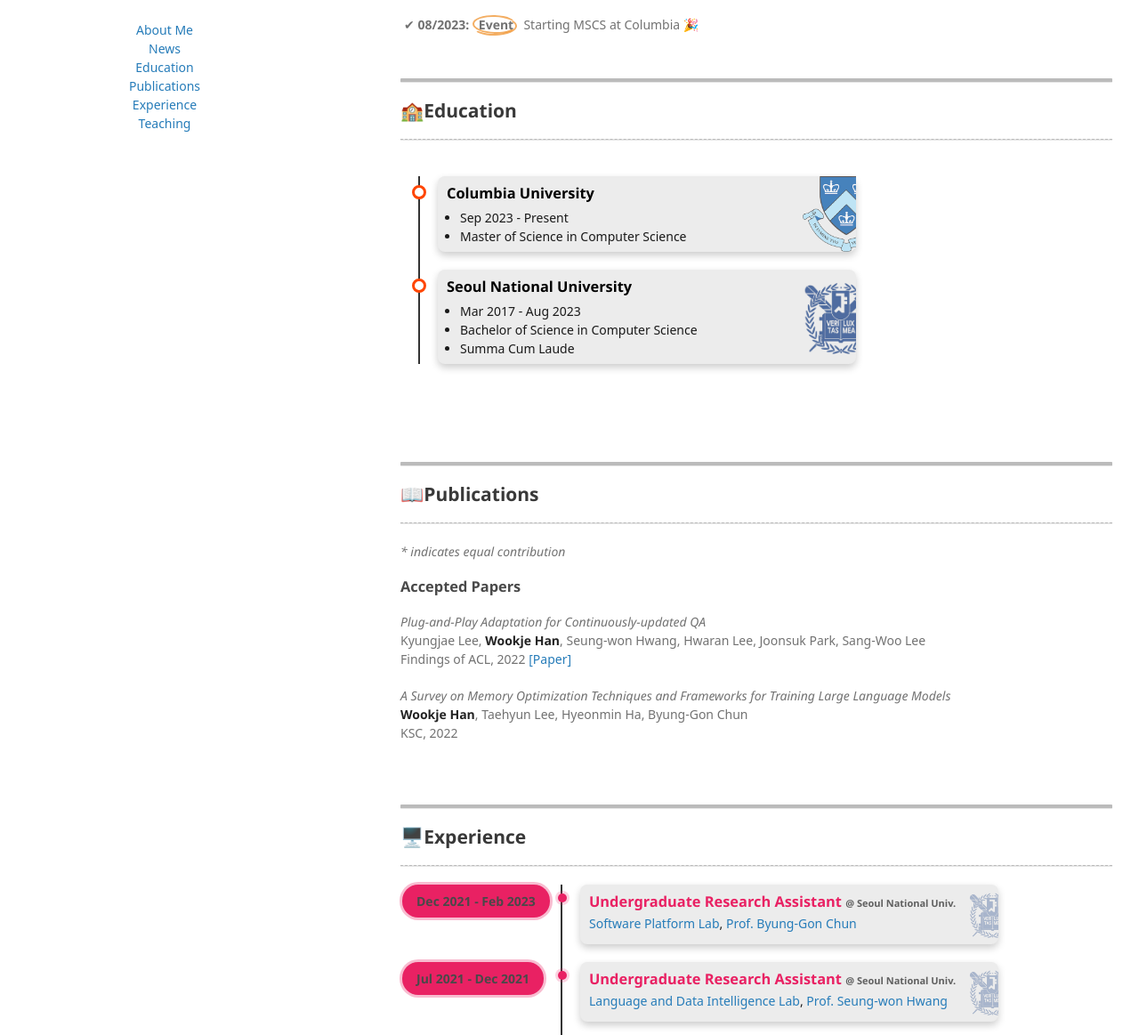
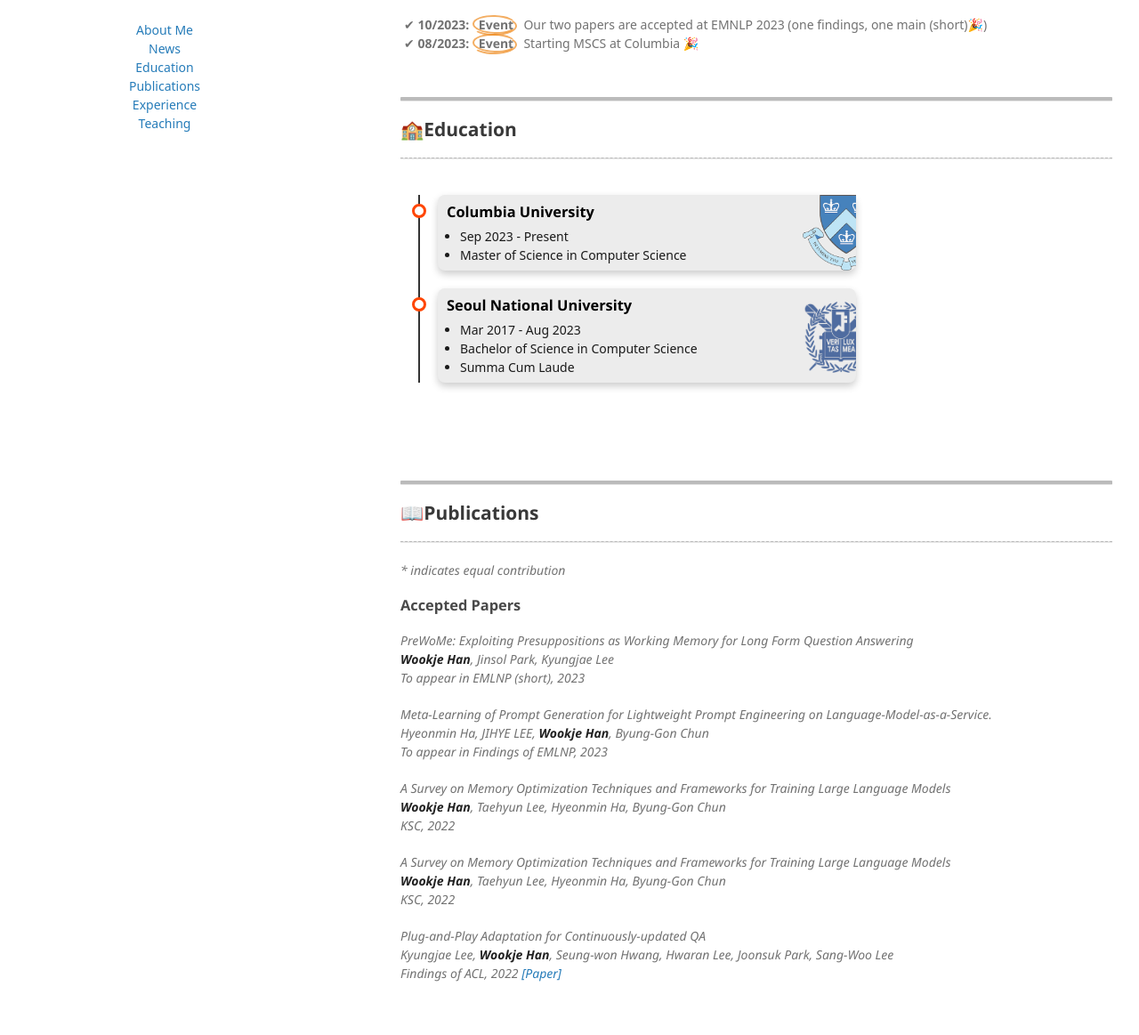
Before and after one commit to wookjeHan/WookjeHan.github.io, a plain HTML site: page index.html in a window 1280 px wide. Shown: the part 359-1522 px from the top of the page at 89% size. Drawn offline with Linux system fonts and the light colour scheme; files whose address does not match are found by name.

Commit message:
Add pubs

```diff
--- a/index.html
+++ b/index.html
@@ -98,6 +98,11 @@ Hi, I’m Wookje Han, a Master student of the Department of Computer Science in
 
   <ul class="newslist">
     <li>
+      <b>10/2023:</b>
+      <span class="circle-sketch-highlight"><b>Event</b></span> &nbsp; &nbsp;
+      Our two papers are accepted at EMNLP 2023 (one findings, one main (short)🎉)
+    </li>
+    <li>
       <b>08/2023:</b>
       <span class="circle-sketch-highlight"><b>Event</b></span> &nbsp; &nbsp;
       Starting MSCS at Columbia 🎉
@@ -151,13 +156,29 @@ Hi, I’m Wookje Han, a Master student of the Department of Computer Science in
 <p><em>* indicates equal contribution</em></p>
 
 <h3 id="accepted-papers">Accepted Papers</h3>
+
+<p><em>PreWoMe: Exploiting Presuppositions as Working Memory for Long Form Question Answering <br />
+  <strong>Wookje Han</strong>, Jinsol Park, Kyungjae Lee <br />
+  To appear in EMLNP (short), 2023
+
+<p><em>Meta-Learning of Prompt Generation for
+  Lightweight Prompt Engineering on Language-Model-as-a-Service. <br />
+  Hyeonmin Ha, JIHYE LEE, <strong>Wookje Han</strong>, Byung-Gon Chun <br />
+  To appear in Findings of EMLNP, 2023
+
+<p><em>A Survey on Memory Optimization Techniques and Frameworks for Training Large Language Models</em> <br />
+    <strong> Wookje Han</strong>, Taehyun Lee, Hyeonmin Ha, Byung-Gon Chun <br />
+    KSC, 2022
+
+
+<p><em>A Survey on Memory Optimization Techniques and Frameworks for Training Large Language Models</em> <br />
+  <strong> Wookje Han</strong>, Taehyun Lee, Hyeonmin Ha, Byung-Gon Chun <br />
+  KSC, 2022
+
 <p><em>Plug-and-Play Adaptation for Continuously-updated QA</em> <br />
 Kyungjae Lee, <strong>Wookje Han</strong>, Seung-won Hwang, Hwaran Lee, Joonsuk Park, Sang-Woo Lee <br />
 Findings of ACL, 2022 <a href="https://aclanthology.org/2022.findings-acl.37.pdf">[Paper]</a>
 
-<p><em>A Survey on Memory Optimization Techniques and Frameworks for Training Large Language Models</em> <br />
-  <strong> Wookje Han</strong>, Taehyun Lee, Hyeonmin Ha, Byung-Gon Chun <br />
-  KSC, 2022
 
 </section>
 
@@ -242,7 +263,7 @@ Findings of ACL, 2022 <a href="https://aclanthology.org/2022.findings-acl.37.pdf
   </ul>
 
   </section>
-  <p style="text-align: right;"><small><i>Last Updated: Apr 12 2023</i></small></p>
+  <p style="text-align: right;"><small><i>Last Updated: Oct 8 2023</i></small></p>
       </section>
       </div>
     <script src="/assets/js/scale.fix.js"></script>
```
